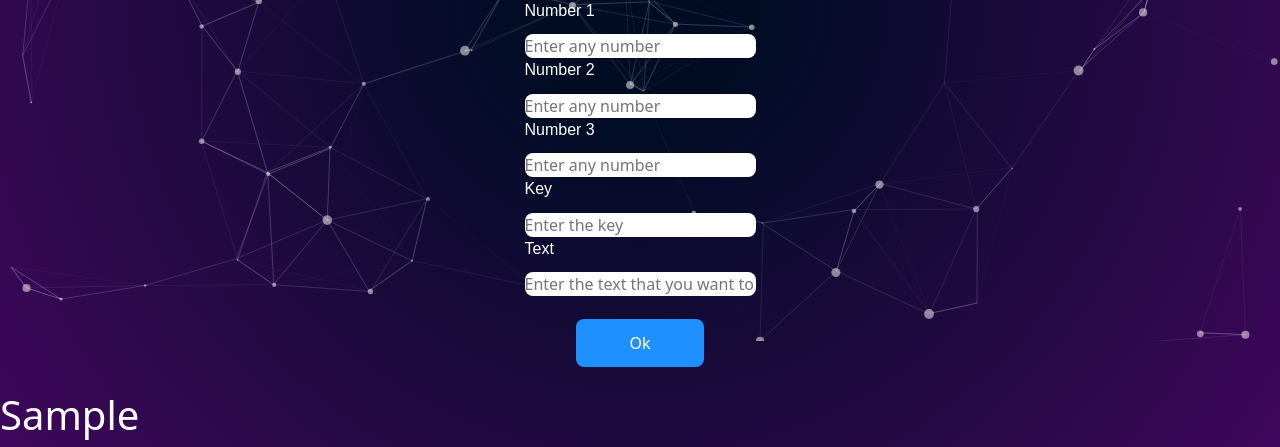
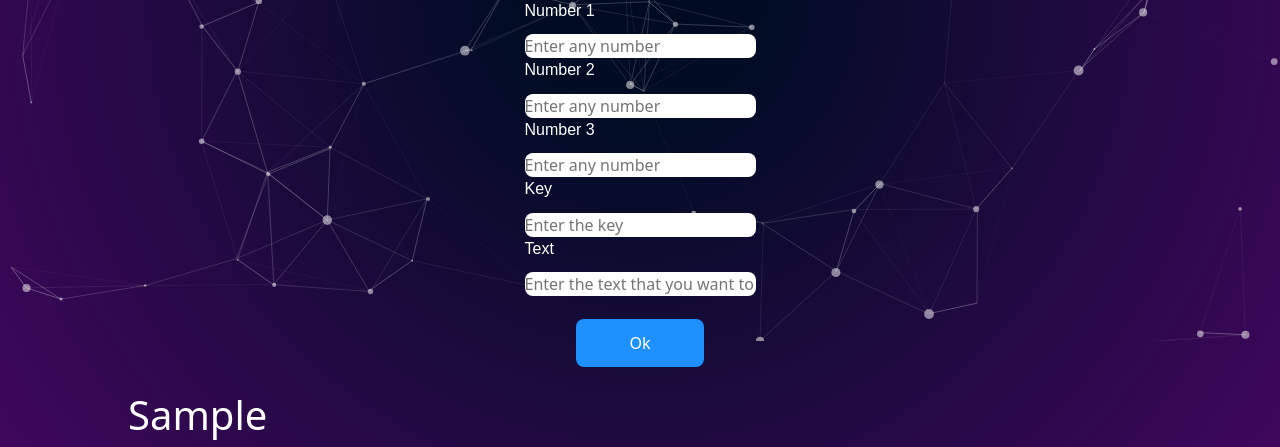
Before and after one commit to Aakarsh911/GenCrypt, a Flask app: template templates/decrypt.html in a window 1280 px wide. Shown: the part 459-906 px from the top of the page. Run offline with Flask 3, Linux system fonts and the light colour scheme; the template is opened without the code that fills it: most values are stand-ins (such as "Sample title", 1, 10 or a date in 2020); some web fonts are replaced.

Commit message:
Fixed form submission on reload and placed the decrypted text in the right position

```diff
--- a/static/decrypt.css
+++ b/static/decrypt.css
@@ -177,3 +177,10 @@ input {
 li {
     font-family: 'Monomaniac One', sans-serif;
 }
+
+.output {
+    width:80%;
+    margin-left: 10%;
+    margin-right: 10%;
+    word-wrap: break-word;
+}
--- a/templates/decrypt.html
+++ b/templates/decrypt.html
@@ -68,8 +68,21 @@
     </form>
 </section>
 
-<h1>{{decr_str}}</h1>
+<div class="output">
+    <h1>{{decr_str}}</h1>
+</div>
 
+<script>
+
+// Stop the form resubmission on page refresh
+
+if ( window.history.replaceState ) {
+
+window.history.replaceState( null, null, window.location.href );
+
+}
+
+</script>
 <script src="/static/particles.js"></script>
 <script src="/static/app.js"></script>
 <script src="https://cdn.jsdelivr.net/npm/bootstrap@5.3.0-alpha3/dist/js/bootstrap.bundle.min.js"
```
